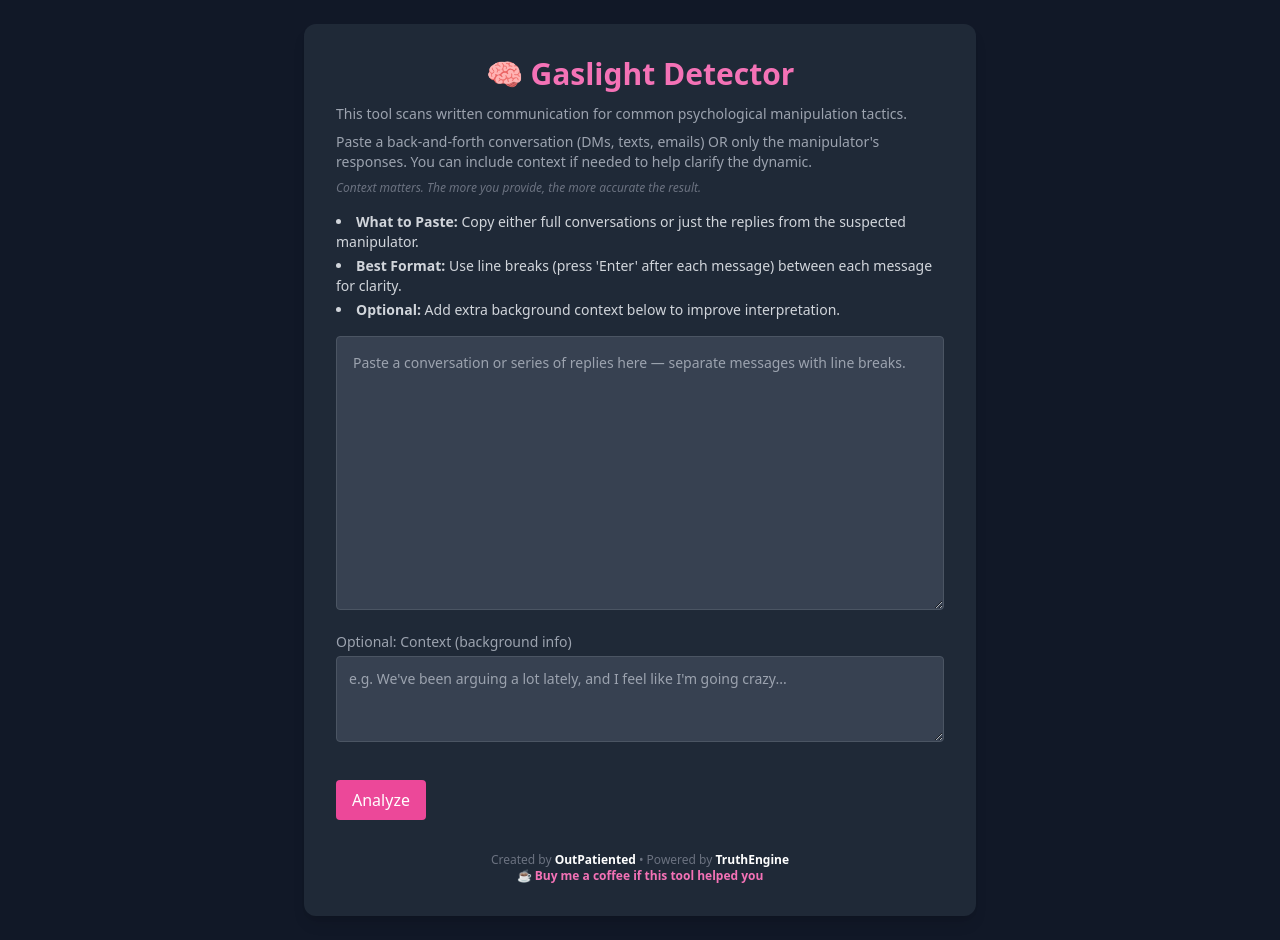
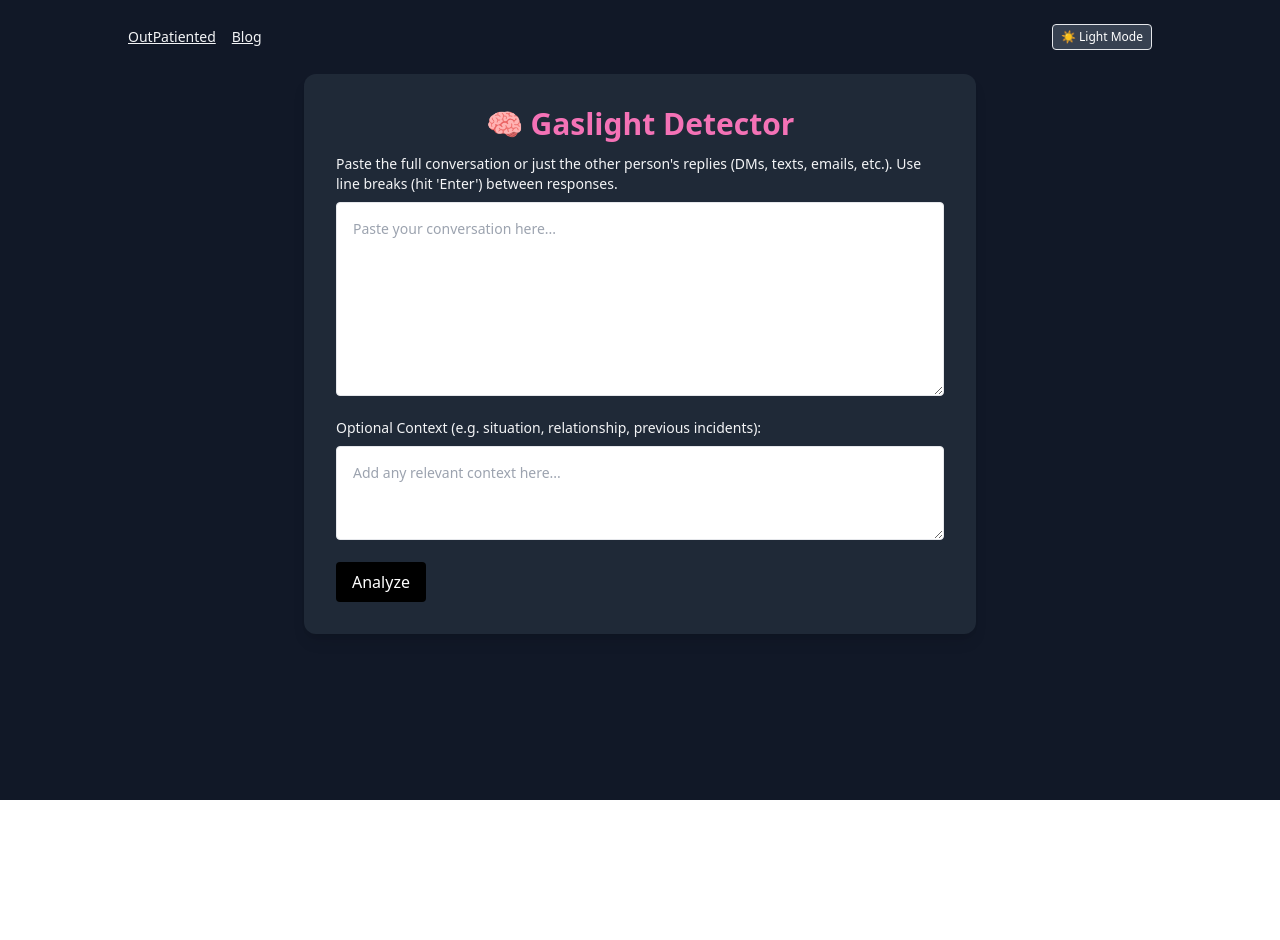
Before and after one commit to OutPatiented/psych-analysis-tool, a Next.js app: page / in a window 1280 px wide. After the commit the page ends 800 px from the top, so only its background shows below. Built offline with nearby package versions, Linux system fonts and the light colour scheme.

Commit message:
Update index.jsx

```diff
--- a/pages/index.jsx
+++ b/pages/index.jsx
@@ -14,9 +14,11 @@ function highlightMatches(input, matches) {
 
 export default function Home() {
   const [text, setText] = useState("");
+  const [context, setContext] = useState("");
   const [results, setResults] = useState([]);
   const [highlightedText, setHighlightedText] = useState("");
   const [showOutput, setShowOutput] = useState(false);
+  const [darkMode, setDarkMode] = useState(true);
 
   const analyzeText = () => {
     const lowerText = text.toLowerCase();
@@ -61,112 +63,88 @@ export default function Home() {
   };
 
   return (
-    <div className="min-h-screen bg-gray-900 text-gray-100 p-6 font-sans">
-      <div className="max-w-2xl mx-auto bg-gray-800 p-8 rounded-xl shadow-lg">
-        <h1 className="text-3xl font-bold mb-3 text-pink-400 text-center">🧠 Gaslight Detector</h1>
+    <div className={`${darkMode ? 'bg-gray-900 text-gray-100' : 'bg-white text-black'} min-h-screen p-6 font-sans`}>
+      <header className="flex justify-between items-center mb-6 max-w-5xl mx-auto">
+        <nav className="space-x-4 text-sm">
+          <a href="https://www.outpatiented.com" target="_blank" className="underline hover:text-pink-400">OutPatiented</a>
+          <a href="https://www.outpatiented.com/blog" target="_blank" className="underline hover:text-pink-400">Blog</a>
+        </nav>
+        <button
+          onClick={() => setDarkMode(!darkMode)}
+          className="text-xs border px-2 py-1 rounded bg-gray-700 text-white hover:bg-gray-600"
+        >
+          {darkMode ? '☀️ Light Mode' : '🌙 Dark Mode'}
+        </button>
+      </header>
+
+      <div className={`${darkMode ? 'bg-gray-800' : 'bg-gray-100'} max-w-2xl mx-auto p-8 rounded-xl shadow-lg`}>
+        <div className="text-3xl font-bold text-pink-400 text-center mb-3">🧠 Gaslight Detector</div>
+
         {showOutput && (
           <div className="mb-3 text-xs text-center text-gray-400">
-            Created by <span className="text-white font-semibold">OutPatiented</span>, built on <span className="text-white font-semibold">TruthEngine</span> — <a href="https://coff.ee/truthengine" target="_blank" className="text-pink-400 underline font-bold">☕ Buy me a coffee if this helped you</a>
+            Created by <span className="font-semibold">OutPatiented</span>, built on <span className="font-semibold">TruthEngine</span> — <a href="https://coff.ee/truthengine" target="_blank" className="text-pink-400 underline font-bold">☕ Buy me a coffee if this helped you</a>
           </div>
         )}
 
-        <p className="text-sm text-gray-400 mb-2">This tool scans written communication for common psychological manipulation tactics.</p>
-        <p className="text-sm text-gray-400 mb-2">Paste a back-and-forth conversation (DMs, texts, emails) OR only the manipulator's responses. You can include context if needed to help clarify the dynamic.</p>
-        <p className="text-xs italic text-gray-500 mb-4">Context matters. The more you provide, the more accurate the result.</p>
+        {!showOutput && (
+          <>
+            <label className="block mb-2 text-sm font-medium">Paste the full conversation or just the other person's replies (DMs, texts, emails, etc.). Use line breaks (hit 'Enter') between responses.</label>
+            <textarea
+              value={text}
+              onChange={e => setText(e.target.value)}
+              rows={8}
+              placeholder="Paste your conversation here..."
+              className="w-full p-4 border rounded mb-4 text-sm bg-white text-black"
+            ></textarea>
 
-        {!showOutput && (
-          <div className="mb-4 text-sm text-gray-300">
-            <ul className="list-disc list-inside space-y-1">
-              <li><strong>What to Paste:</strong> Copy either full conversations or just the replies from the suspected manipulator.</li>
-              <li><strong>Best Format:</strong> Use line breaks (press 'Enter' after each message) between each message for clarity.</li>
-              <li><strong>Optional:</strong> Add extra background context below to improve interpretation.</li>
-            </ul>
-          </div>
+            <label className="block mb-2 text-sm font-medium">Optional Context (e.g. situation, relationship, previous incidents):</label>
+            <textarea
+              value={context}
+              onChange={e => setContext(e.target.value)}
+              rows={3}
+              placeholder="Add any relevant context here..."
+              className="w-full p-4 border rounded mb-4 text-sm bg-white text-black"
+            ></textarea>
+          </>
         )}
 
         {showOutput ? (
           <div>
-            <div
-              className="prose prose-sm max-w-none bg-gray-700 p-4 border border-gray-600 rounded mb-4 text-sm transition-opacity animate-fade-in"
-              dangerouslySetInnerHTML={{ __html: highlightedText.replace(/\n/g, '<br/>') }}
-            ></div>
-            <div className="flex gap-2 mb-4">
+            <div className="prose prose-sm max-w-none bg-white p-4 border rounded mb-4 text-sm text-black" dangerouslySetInnerHTML={{ __html: highlightedText.replace(/\n/g, '<br/>') }} />
             <button
               onClick={() => setShowOutput(false)}
-                className="bg-gray-600 text-sm text-white px-3 py-1 rounded hover:bg-gray-500"
+              className="bg-gray-200 text-sm text-black px-3 py-1 rounded hover:bg-gray-300 mb-4"
             >
-                📝 Edit Text
+              Analyze Another
             </button>
             <button
               onClick={copyResults}
-                className="bg-blue-500 text-white px-3 py-1 rounded hover:bg-blue-400"
+              className="bg-blue-600 text-white text-sm px-3 py-1 ml-2 rounded hover:bg-blue-500"
             >
-                📋 Copy Results
-              </button>
-              <button
-                onClick={() => {
-                  setText("");
-                  setResults([]);
-                  setHighlightedText("");
-                  setShowOutput(false);
-                }}
-                className="bg-green-600 text-white px-3 py-1 rounded hover:bg-green-500"
-              >
-                ➕ Analyze Another Conversation
+              Copy Results
             </button>
           </div>
-          </div>
         ) : (
-          <>
-            <textarea
-              value={text}
-              onChange={e => setText(e.target.value)}
-              rows={12}
-              placeholder="Paste a conversation or series of replies here — separate messages with line breaks."
-              className="w-full p-4 border border-gray-600 bg-gray-700 rounded mb-4 text-sm text-white placeholder-gray-400 resize-y"
-            ></textarea>
-
-            <div className="mb-4">
-              <label htmlFor="context" className="block text-sm text-gray-400 mb-1">Optional: Context (background info)</label>
-              <textarea
-                id="context"
-                rows={3}
-                placeholder="e.g. We've been arguing a lot lately, and I feel like I'm going crazy..."
-                className="w-full p-3 border border-gray-600 bg-gray-700 rounded text-sm text-white placeholder-gray-400 resize-y mb-4"
-              ></textarea>
-            </div>
-          </>
-        )}
-
           <button
             onClick={analyzeText}
-          className="bg-pink-500 text-white px-4 py-2 rounded hover:bg-pink-400 transition-transform duration-200 hover:scale-105"
+            className="bg-black text-white px-4 py-2 rounded hover:bg-gray-800"
           >
             Analyze
           </button>
-
-        <div className="mt-8 text-center text-xs text-gray-500">
-          Created by <span className="text-white font-semibold">OutPatiented</span> • Powered by <span className="text-white font-semibold">TruthEngine</span><br />
-          <a href="https://coff.ee/truthengine" target="_blank" className="text-pink-400 font-semibold hover:underline">☕ Buy me a coffee if this tool helped you</a>
-        </div>
+        )}
 
         {results.length > 0 && (
           <div className="mt-6">
-            <h2 className="text-xl font-semibold mb-2">Results:</h2>
-            <ul className="space-y-4">
+            <h2 className="text-xl font-semibold mb-2">Detected Tactics:</h2>
+            <ul className="space-y-2">
               {results.map((r, i) => (
-                <li
-                  key={i}
-                  className="bg-gray-700 p-4 rounded-lg border border-gray-600 animate-fade-in"
-                  style={{ animationDelay: `${i * 100}ms`, animationFillMode: 'forwards' }}
-                >
-                  <div className="text-lg font-bold text-pink-300">{r.name}</div>
-                  <div className="text-sm mb-1">{r.description}</div>
-                  <div className="text-xs text-gray-400 flex flex-wrap gap-2 items-center">
-                    <span className={`px-2 py-0.5 rounded text-xs text-white ${categoryColor(r.category)}`}>{r.category}</span>
-                    <span className="px-2 py-0.5 rounded bg-gray-600 text-xs text-white">{r.type}</span>
+                <li key={i} className="bg-gray-50 p-3 rounded border text-black">
+                  <strong>{r.name}</strong>: {r.description}
+                  <div className="text-xs mt-1">
+                    <span className={`px-2 py-1 rounded text-white ${categoryColor(r.category)}`}>{r.category}</span>
+                    <span className="ml-2 italic text-gray-700">{r.type}</span>
                   </div>
-                  <div className="text-xs text-gray-500 mt-1">
+                  <div className="text-xs text-gray-600 mt-1">
                     Matched {r.count} phrase{r.count > 1 ? 's' : ''}: {r.matches.join(', ')}
                   </div>
                 </li>
@@ -176,7 +154,7 @@ export default function Home() {
         )}
 
         {results.length === 0 && showOutput && (
-          <p className="text-sm text-gray-400 mt-4">✅ No manipulation tactics detected. You’re clear.</p>
+          <p className="text-sm text-gray-500 mt-4">No manipulation tactics detected.</p>
         )}
       </div>
     </div>
```
Lines whose indentation alone changed are shown as unchanged.
